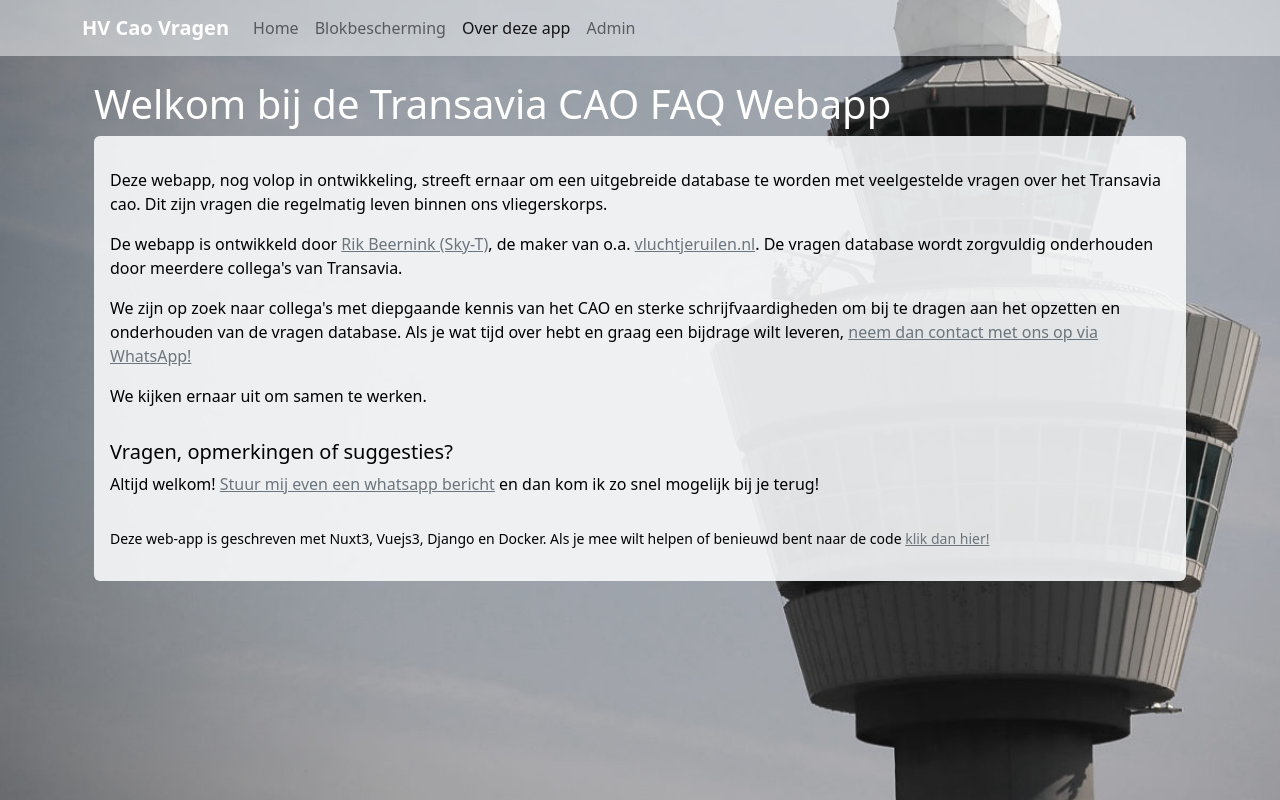
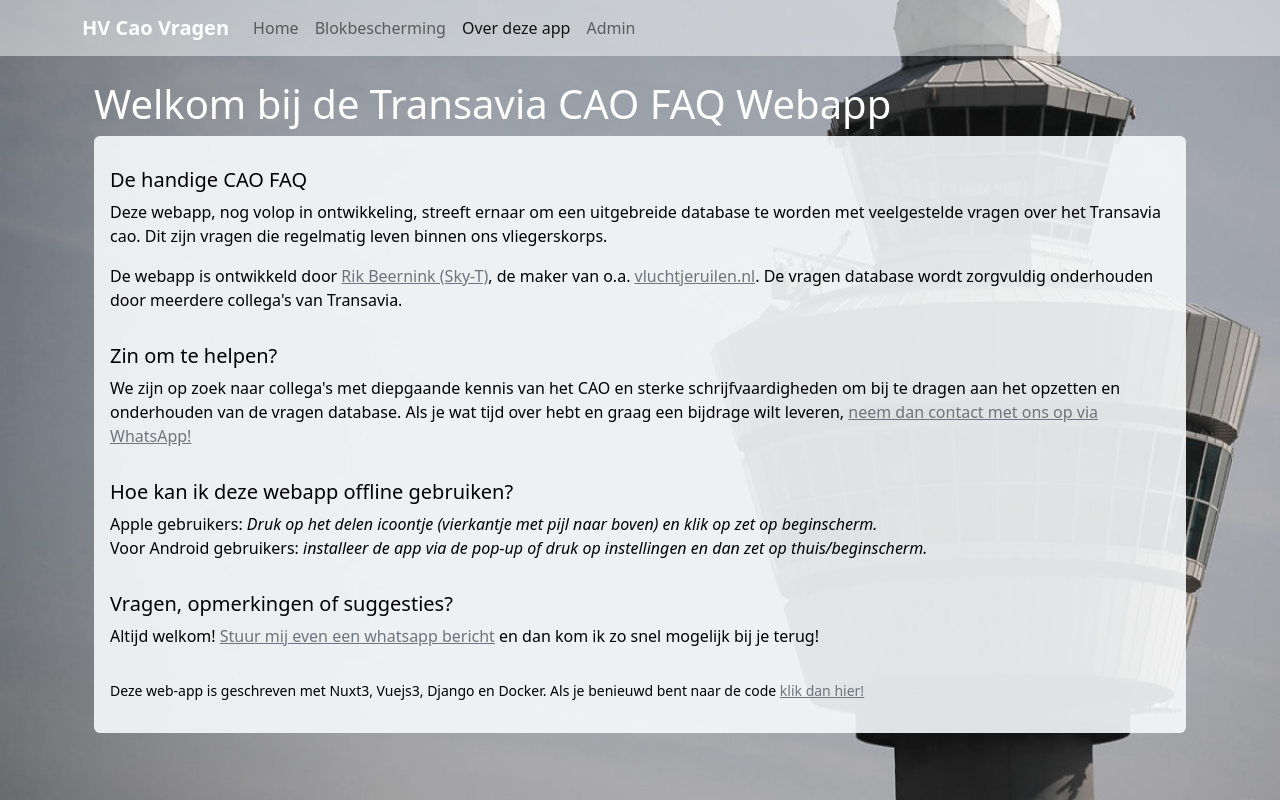
Before and after one commit to DartLazer/hvcao-pwa, a Nuxt app in the folder nuxt3/: page /about in a window 1280 px wide. Built offline with nearby package versions, Linux system fonts and the light colour scheme.

Commit message:
Updated about page added more text and styling

```diff
--- a/nuxt3/pages/about.vue
+++ b/nuxt3/pages/about.vue
@@ -4,6 +4,7 @@
       <h1>Welkom bij de Transavia CAO FAQ Webapp</h1>
       <div class="rounded-2 p-3  text-black" style="background: RGBA(248, 249, 250, 0.9)">
         <div class="pb-3 pt-3">
+          <h5>De handige CAO FAQ</h5>
           <p>Deze webapp, nog volop in ontwikkeling, streeft ernaar om een uitgebreide database te worden met
             veelgestelde
             vragen over het Transavia cao. Dit zijn vragen die regelmatig leven binnen ons vliegerskorps.</p>
@@ -11,19 +12,24 @@
             (Sky-T)</a>, de maker van o.a. <a href="www.vluchtjeruilen.nl" class="link-secondary">vluchtjeruilen.nl</a>.
             De vragen database wordt zorgvuldig onderhouden door meerdere
             collega's van Transavia.</p>
+          <h5 class="pt-3">Zin om te helpen?</h5>
           <p>We zijn op zoek naar collega's met diepgaande kennis van het CAO en sterke schrijfvaardigheden om bij te
             dragen aan het opzetten en onderhouden van de vragen database. Als je wat tijd over hebt en graag een
             bijdrage
             wilt leveren, <a class="link-secondary" href="https://wa.me/31652500397">neem dan contact met ons op via
               WhatsApp!</a></p>
-          <p>
-            We kijken ernaar uit om samen te werken.</p>
+
+          <h5 class="pt-3">Hoe kan ik deze webapp offline gebruiken?</h5>
+          <p>Apple gebruikers: <i>Druk op het delen icoontje (vierkantje met pijl naar
+            boven) en klik op zet op beginscherm.</i><br />
+            Voor Android gebruikers: <i>installeer de app via de pop-up of druk op instellingen
+            en dan zet op thuis/beginscherm.</i></p>
+
           <h5 class="pt-3">Vragen, opmerkingen of suggesties?</h5>
           <p>Altijd welkom! <a class="link-secondary" href="https://wa.me/31652500397">Stuur mij even een whatsapp
             bericht</a> en dan kom ik zo snel mogelijk bij je terug!</p>
         </div>
-        <p class="small">Deze web-app is geschreven met Nuxt3, Vuejs3, Django en Docker. Als je mee wilt helpen of
-          benieuwd bent naar de
+        <p class="small">Deze web-app is geschreven met Nuxt3, Vuejs3, Django en Docker. Als je benieuwd bent naar de
           code <a href="https://github.com/DartLazer/hvcao-pwa" class="link-secondary">klik dan hier!</a></p>
       </div>
     </div>
```
